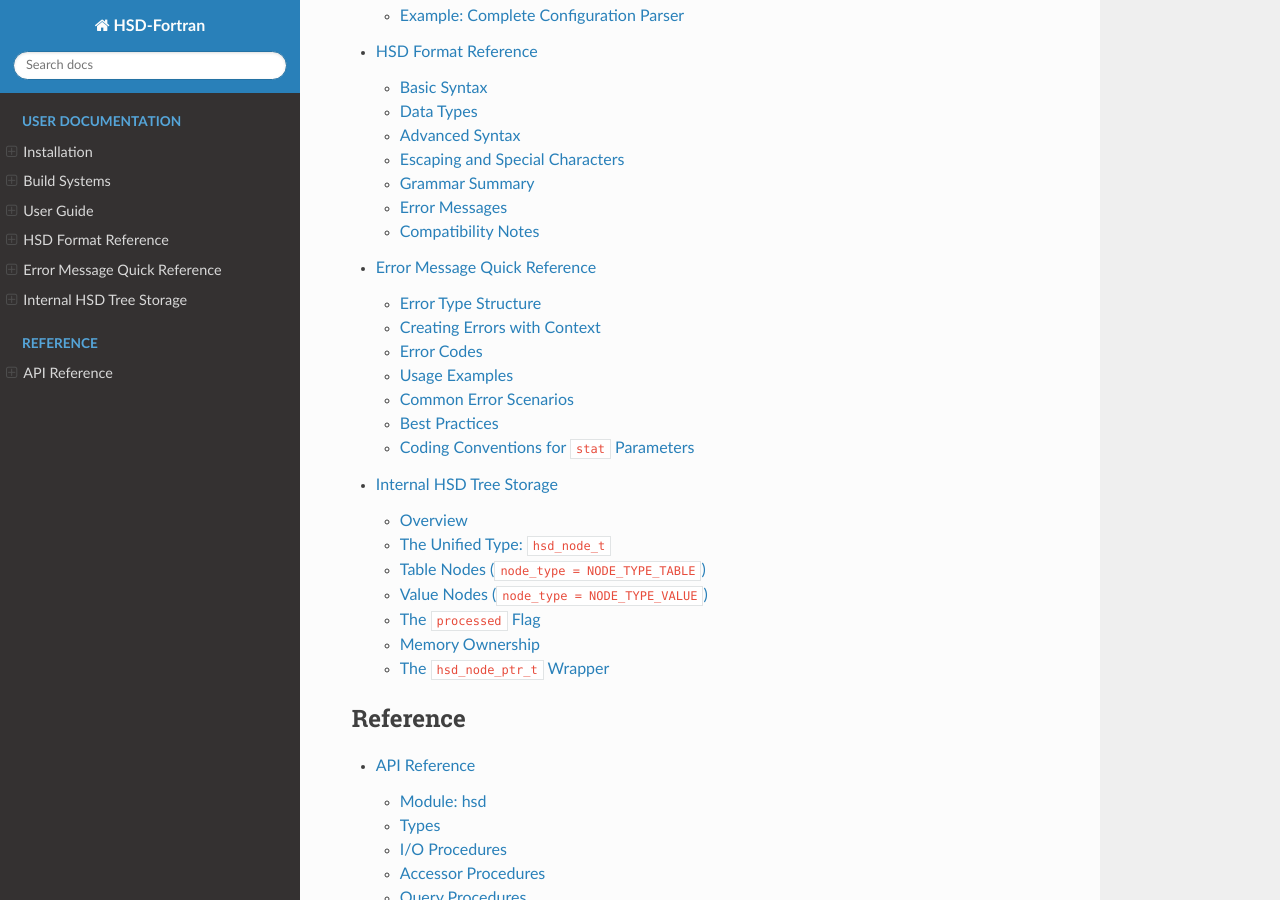
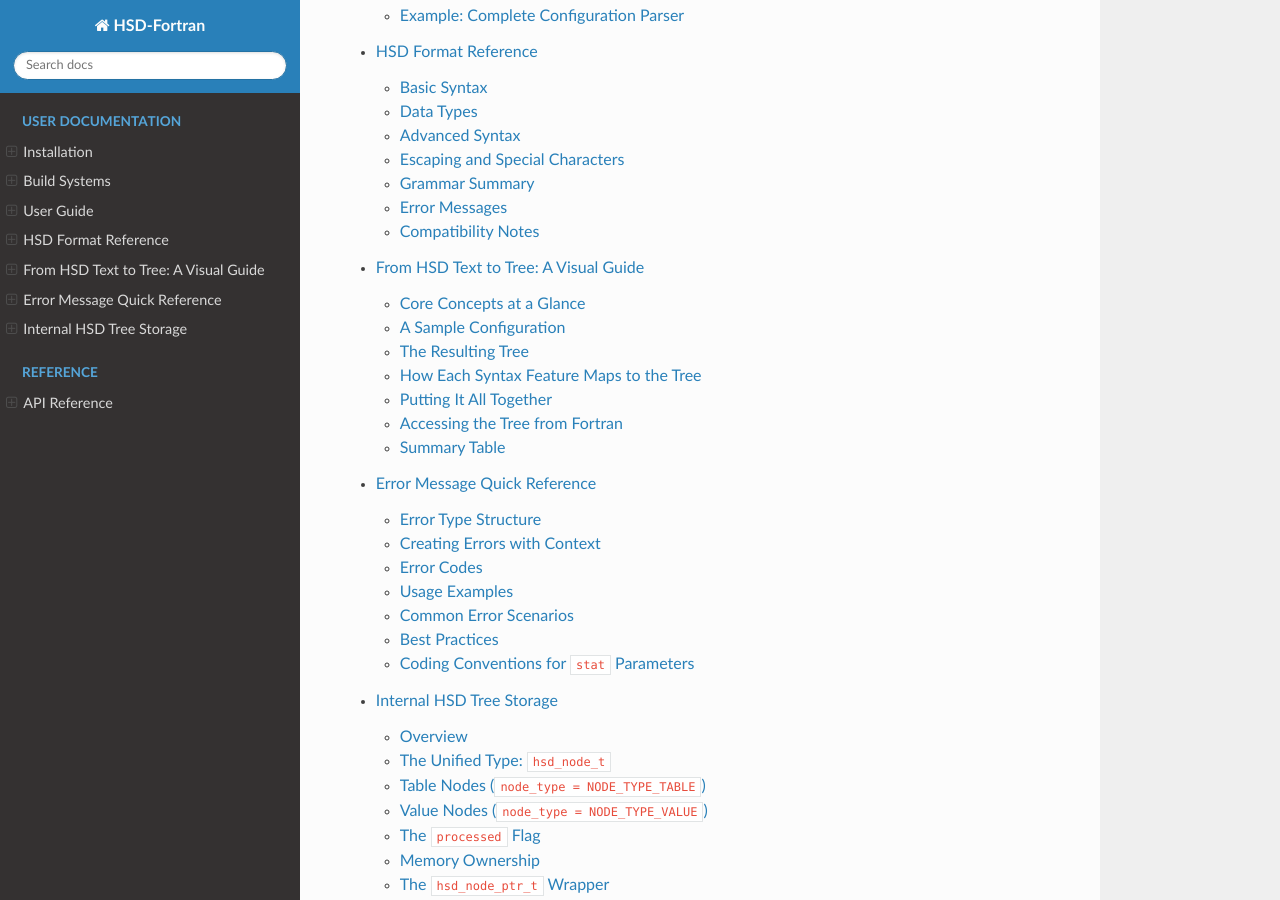
Before and after one commit to elv3rs/hsd-fortran, a Sphinx documentation site: the page built from docs/index.rst, in a window 1280 px wide and 900 px high, scrolled down 1948 px. Built offline with Sphinx 7.4.7 and the Read the Docs theme 3.1.0, drawn with Linux system fonts in a browser that asks for light colours; part of the change alters nothing that is shown.

Commit message:
docs: add tree mapping guide showing HSD text to tree transformation
Add tree_mapping.rst explaining how HSD syntax maps to the internal
hsd_node_t tree. Covers tables, values, typed blocks, attributes,
#text nodes, arrays, case folding, duplicate keys, semicolons,
file includes, amendments, and comments with ASCII tree diagrams.

Co-authored-by: Copilot <223556219+Copilot@users.noreply.github.com>

```diff
--- a/docs/index.rst
+++ b/docs/index.rst
@@ -75,6 +75,7 @@ Contents
    build_systems
    user_guide
    hsd_format
+   tree_mapping
    error_handling
    tree_storage
 
--- /dev/null
+++ b/docs/tree_mapping.rst
@@ -0,0 +1,534 @@
+.. _tree_mapping:
+
+From HSD Text to Tree: A Visual Guide
+======================================
+
+This document walks through a concrete HSD configuration and shows exactly how the
+parser transforms it into the internal tree of ``hsd_node_t`` nodes. It bridges
+the :doc:`hsd_format` (syntax) and :doc:`tree_storage` (data structures) documentation.
+
+.. contents:: On this page
+   :local:
+   :depth: 2
+
+
+Core Concepts at a Glance
+--------------------------
+
+Before diving in, here are the two building blocks of every HSD tree:
+
+**Table node** (``NODE_TYPE_TABLE``)
+  A container (branch) that holds an ordered list of child nodes. Every ``{ }``
+  block in the HSD text becomes a table node. The invisible root of every parsed
+  file is also a table.
+
+**Value node** (``NODE_TYPE_VALUE``)
+  A leaf that stores a single datum as a string (parsed into the requested type on
+  access). Scalars, arrays, and multi-line matrix data are all value nodes.
+
+Both node kinds share the same Fortran type (``hsd_node_t``) and are
+distinguished by the ``node_type`` field. See :ref:`tree_storage` for the
+full field reference.
+
+
+A Sample Configuration
+----------------------
+
+Consider this HSD input file:
+
+.. code-block:: text
+
+   Driver = ConjugateGradient {
+     MaxSteps = 200
+     MaxForce [eV/Angstrom] = 0.001
+   }
+
+   Hamiltonian = DFTB {
+     SCC = Yes
+     Filling = Fermi {
+       Temperature [Kelvin] = 300.0
+     }
+     KPointsAndWeights {
+       4 0 0
+       0 4 0
+       0 0 4
+     }
+   }
+
+   Analysis {
+     PrintForces = Yes
+   }
+
+
+The Resulting Tree
+------------------
+
+After ``hsd_load_file`` (or ``hsd_load_string``), the parser produces this tree:
+
+.. code-block:: text
+
+   root (TABLE, name="")
+   │
+   ├── driver (TABLE, name="driver")
+   │   └── conjugategradient (TABLE, name="conjugategradient")
+   │       ├── maxsteps (VALUE, name="maxsteps", string_value="200")
+   │       └── maxforce (VALUE, name="maxforce", attrib="eV/Angstrom",
+   │                     string_value="0.001")
+   │
+   ├── hamiltonian (TABLE, name="hamiltonian")
+   │   └── dftb (TABLE, name="dftb")
+   │       ├── scc (VALUE, name="scc", string_value="Yes")
+   │       ├── filling (TABLE, name="filling")
+   │       │   └── fermi (TABLE, name="fermi")
+   │       │       └── temperature (VALUE, name="temperature",
+   │       │                        attrib="Kelvin", string_value="300.0")
+   │       └── kpointsandweights (TABLE, name="kpointsandweights")
+   │           └── (VALUE, name="#text",
+   │                string_value="4 0 0\n0 4 0\n0 0 4")
+   │
+   └── analysis (TABLE, name="analysis")
+       └── printforces (VALUE, name="printforces", string_value="Yes")
+
+Key observations:
+
+1. **All tag names are lowercased.** ``Driver`` → ``"driver"``, ``SCC`` → ``"scc"``.
+   Lookups are therefore case-insensitive.
+
+2. **The root is an unnamed table** that the parser creates automatically.
+
+3. **Typed blocks produce two levels.** ``Driver = ConjugateGradient { ... }``
+   creates a ``driver`` table whose sole child is a ``conjugategradient`` table.
+   See :ref:`typed_blocks` below.
+
+4. **Multi-line data becomes a ``#text`` value.** The ``KPointsAndWeights`` block
+   has no named children — its content is stored as a single anonymous value node
+   named ``"#text"``.
+
+
+How Each Syntax Feature Maps to the Tree
+-----------------------------------------
+
+.. _simple_assignment:
+
+Simple assignment (``Tag = value``)
+~~~~~~~~~~~~~~~~~~~~~~~~~~~~~~~~~~~
+
+.. code-block:: text
+
+   MaxSteps = 200
+
+Creates a single **value node**:
+
+.. code-block:: text
+
+   maxsteps (VALUE, string_value="200")
+
+The value is always stored as a string. When you call ``hsd_get(root, "Driver/.../MaxSteps", n, stat)``,
+the library parses ``"200"`` into an integer on the fly.
+
+
+.. _typed_blocks:
+
+Typed blocks (``Tag = Type { ... }``)
+~~~~~~~~~~~~~~~~~~~~~~~~~~~~~~~~~~~~~
+
+.. code-block:: text
+
+   Hamiltonian = DFTB {
+     SCC = Yes
+   }
+
+This is syntactic sugar. The parser creates **two nested tables**:
+
+.. code-block:: text
+
+   hamiltonian (TABLE)
+   └── dftb (TABLE)
+       └── scc (VALUE, string_value="Yes")
+
+The outer table (``hamiltonian``) has exactly one child: the inner table
+(``dftb``), which holds the block's content. This lets ``hsd_get(root,
+"Hamiltonian/DFTB/SCC", val, stat)`` navigate both levels naturally.
+
+When serialized back to HSD, single-child tables are automatically
+compressed to the ``Tag = Type { ... }`` short form.
+
+
+.. _plain_blocks:
+
+Plain blocks (``Tag { ... }``)
+~~~~~~~~~~~~~~~~~~~~~~~~~~~~~~
+
+.. code-block:: text
+
+   Analysis {
+     PrintForces = Yes
+   }
+
+Creates a single **table node** with one level:
+
+.. code-block:: text
+
+   analysis (TABLE)
+   └── printforces (VALUE, string_value="Yes")
+
+
+.. _attributes:
+
+Attributes (``Tag [attr] = value``)
+~~~~~~~~~~~~~~~~~~~~~~~~~~~~~~~~~~~~
+
+.. code-block:: text
+
+   MaxForce [eV/Angstrom] = 0.001
+
+The text inside ``[...]`` is stored in the node's ``attrib`` field:
+
+.. code-block:: text
+
+   maxforce (VALUE, attrib="eV/Angstrom", string_value="0.001")
+
+Attributes can appear on both value nodes and table nodes:
+
+.. code-block:: text
+
+   Lattice [Angstrom] {
+     10.0 0.0 0.0
+     0.0 10.0 0.0
+     0.0 0.0 10.0
+   }
+
+.. code-block:: text
+
+   lattice (TABLE, attrib="Angstrom")
+   └── (VALUE, name="#text", string_value="10.0 0.0 0.0\n0.0 10.0 0.0\n0.0 0.0 10.0")
+
+
+.. _multiline_data:
+
+Multi-line / inline data (``#text`` nodes)
+~~~~~~~~~~~~~~~~~~~~~~~~~~~~~~~~~~~~~~~~~~
+
+When a block contains raw data instead of named children:
+
+.. code-block:: text
+
+   KPointsAndWeights {
+     4 0 0
+     0 4 0
+     0 0 4
+   }
+
+The content is collected into a single anonymous **value node** named ``"#text"``:
+
+.. code-block:: text
+
+   kpointsandweights (TABLE)
+   └── (VALUE, name="#text", string_value="4 0 0\n0 4 0\n0 0 4")
+
+The ``"#text"`` name follows the legacy xmlf90 convention from DFTB+. Use
+``hsd_get_inline_text(table, text, stat)`` to retrieve it, or access it directly
+via ``hsd_get(root, "KPointsAndWeights", matrix, stat)`` with the matrix or
+array accessors which resolve ``#text`` children transparently.
+
+
+.. _arrays:
+
+Arrays (space or comma separated)
+~~~~~~~~~~~~~~~~~~~~~~~~~~~~~~~~~~
+
+.. code-block:: text
+
+   Values = 1 2 3 4 5
+   Coords = 1.0, 2.5, 3.0
+   Elements = C H O N
+
+Each creates a single **value node** whose ``string_value`` holds the
+full text:
+
+.. code-block:: text
+
+   values  (VALUE, string_value="1 2 3 4 5")
+   coords  (VALUE, string_value="1.0, 2.5, 3.0")
+   elements (VALUE, string_value="C H O N")
+
+The typed array is parsed on demand when you call ``hsd_get`` with an array
+argument.
+
+
+.. _case_folding:
+
+Case-insensitive tag names
+~~~~~~~~~~~~~~~~~~~~~~~~~~
+
+.. code-block:: text
+
+   Temperature = 300
+   temperature = 500   # Overwrites the previous one
+
+Both tags are stored as ``"temperature"``. Since the second occurrence comes
+later, ``hsd_get`` returns ``"500"`` (last-wins semantics). Both nodes are
+preserved in the tree and can be seen when iterating children.
+
+
+.. _duplicate_keys:
+
+Duplicate keys
+~~~~~~~~~~~~~~
+
+.. code-block:: text
+
+   Option = alpha
+   Option = beta
+
+Both values are kept in the tree as separate children:
+
+.. code-block:: text
+
+   parent (TABLE)
+   ├── option (VALUE, string_value="alpha")
+   └── option (VALUE, string_value="beta")
+
+``hsd_get`` returns the **last** occurrence (``"beta"``). To see all
+occurrences, iterate the parent's children with ``hsd_iterator_t``.
+
+
+.. _semicolons:
+
+Semicolons as statement separators
+~~~~~~~~~~~~~~~~~~~~~~~~~~~~~~~~~~~
+
+Semicolons act like newlines, allowing multiple statements on one line:
+
+.. code-block:: text
+
+   A = 1; B = 2; C = 3
+
+Is identical to:
+
+.. code-block:: text
+
+   A = 1
+   B = 2
+   C = 3
+
+All three become sibling value nodes.
+
+
+.. _includes:
+
+File includes
+~~~~~~~~~~~~~
+
+**Parsed include** (``<<+``) — the included file is parsed as HSD and its
+top-level nodes are merged into the current block:
+
+.. code-block:: text
+
+   <<+ "defaults.hsd"
+   Driver { MaxSteps = 100 }
+
+If ``defaults.hsd`` contains ``Driver { MaxSteps = 50 }``, the tree will
+have two ``driver`` table nodes; the explicitly written one (``MaxSteps = 100``)
+takes precedence via last-wins lookup.
+
+**Text include** (``<<<``) — the file is read as raw text and injected as a
+``#text`` value node:
+
+.. code-block:: text
+
+   Geometry {
+     <<< "coords.xyz"
+   }
+
+.. code-block:: text
+
+   geometry (TABLE)
+   └── (VALUE, name="#text", string_value=<contents of coords.xyz>)
+
+Include paths are resolved relative to the including file's directory.
+Circular includes are detected and produce an error.
+
+
+.. _amendments:
+
+Amendments (``+Tag { ... }``)
+~~~~~~~~~~~~~~~~~~~~~~~~~~~~~
+
+Amendments merge additional children into an **existing** table:
+
+.. code-block:: text
+
+   Driver {
+     MaxSteps = 100
+   }
+
+   +Driver {
+     Tolerance = 1.0e-6
+   }
+
+After parsing, the tree has a single ``driver`` table with both children:
+
+.. code-block:: text
+
+   driver (TABLE)
+   ├── maxsteps  (VALUE, string_value="100")
+   └── tolerance (VALUE, string_value="1.0e-6")
+
+The ``+`` prefix tells the parser to find the existing ``driver`` node in
+the parent table and parse the new block's content into it, rather than
+creating a separate table. If no existing node is found, the parser reports
+an error.
+
+
+.. _comments:
+
+Comments
+~~~~~~~~
+
+.. code-block:: text
+
+   # Full-line comment
+   MaxSteps = 100  # Inline comment
+
+Comments are stripped during lexing and leave **no trace** in the tree.
+
+
+Putting It All Together
+-----------------------
+
+Here is a more complex example that exercises most features:
+
+.. code-block:: text
+
+   # Typed block with attribute
+   Hamiltonian = DFTB {
+     SCC = Yes
+     SCCTolerance = 1.0e-5
+
+     MaxAngularMomentum {
+       C = "p"
+       H = "s"
+     }
+
+     Filling = Fermi {
+       Temperature [Kelvin] = 300.0
+     }
+
+     KPointsAndWeights {
+       4 0 0
+       0 4 0
+       0 0 4
+     }
+   }
+
+   +Hamiltonian {
+     +DFTB {
+       ReadInitialCharges = Yes
+     }
+   }
+
+The final in-memory tree:
+
+.. code-block:: text
+
+   root (TABLE)
+   └── hamiltonian (TABLE)
+       └── dftb (TABLE)
+           ├── scc              (VALUE, string_value="Yes")
+           ├── scctolerance     (VALUE, string_value="1.0e-5")
+           ├── maxangularmomentum (TABLE)
+           │   ├── c            (VALUE, string_value="p")
+           │   └── h            (VALUE, string_value="s")
+           ├── filling (TABLE)
+           │   └── fermi (TABLE)
+           │       └── temperature (VALUE, attrib="Kelvin",
+           │                        string_value="300.0")
+           ├── kpointsandweights (TABLE)
+           │   └── (VALUE, name="#text",
+           │        string_value="4 0 0\n0 4 0\n0 0 4")
+           └── readinitialcharges (VALUE, string_value="Yes")
+
+Notice that the ``+Hamiltonian { +DFTB { ... } }`` amendment added
+``readinitialcharges`` directly into the existing ``dftb`` table —
+no duplicate tables were created.
+
+
+Accessing the Tree from Fortran
+-------------------------------
+
+With the tree above loaded into ``root``:
+
+.. code-block:: fortran
+
+   use hsd
+   implicit none
+
+   type(hsd_node_t) :: root
+   type(hsd_error_t), allocatable :: error
+   integer :: stat
+   real(dp) :: temperature
+   logical :: scc
+   real(dp), allocatable :: kpoints(:,:)
+
+   call hsd_load_file("input.hsd", root, error)
+
+   ! Scalar value — string "300.0" is parsed to real(dp)
+   call hsd_get(root, "Hamiltonian/DFTB/Filling/Fermi/Temperature", &
+     & temperature, stat)
+
+   ! Logical — "Yes" is parsed to .true.
+   call hsd_get(root, "Hamiltonian/DFTB/SCC", scc, stat)
+
+   ! Matrix — the #text node is parsed into a 2D array
+   call hsd_get_matrix(root, "Hamiltonian/DFTB/KPointsAndWeights", &
+     & kpoints, stat)
+   ! kpoints is now shape (3, 3)
+
+   call root%destroy()
+
+Path navigation with ``/`` separators walks table children by name.
+Typed blocks add one extra path segment (``Hamiltonian/DFTB/...`` rather
+than just ``Hamiltonian/...``).
+
+
+Summary Table
+-------------
+
+.. list-table::
+   :header-rows: 1
+   :widths: 35 30 35
+
+   * - HSD Syntax
+     - Tree Result
+     - Access Pattern
+   * - ``Tag = value``
+     - Value node
+     - ``hsd_get(root, "Tag", v, stat)``
+   * - ``Tag { children }``
+     - Table node
+     - ``hsd_get_child(root, "Tag", child, stat)``
+   * - ``Tag = Type { children }``
+     - Nested tables (Tag → Type)
+     - ``hsd_get(root, "Tag/Type/...", ...)``
+   * - ``Tag [unit] = value``
+     - Value node with ``attrib``
+     - ``hsd_get_attrib(root, "Tag", unit, stat)``
+   * - ``Tag { raw data }``
+     - Table with ``#text`` child
+     - ``hsd_get_inline_text(table, text, stat)``
+   * - ``<<+ "file.hsd"``
+     - Parsed HSD merged in
+     - (transparent)
+   * - ``<<< "file.txt"``
+     - ``#text`` value node
+     - ``hsd_get_inline_text(...)``
+   * - ``+Tag { ... }``
+     - Merge into existing table
+     - (transparent)
+   * - ``A = 1; B = 2``
+     - Two sibling nodes
+     - (same as newline-separated)
+   * - ``# comment``
+     - Nothing (stripped)
+     - —
```
